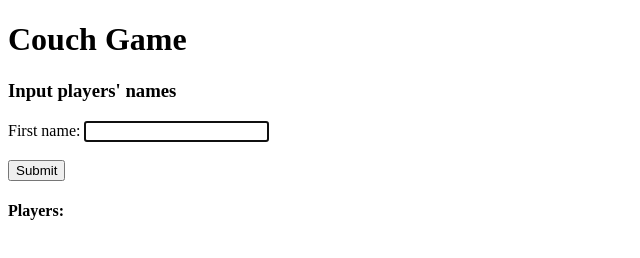
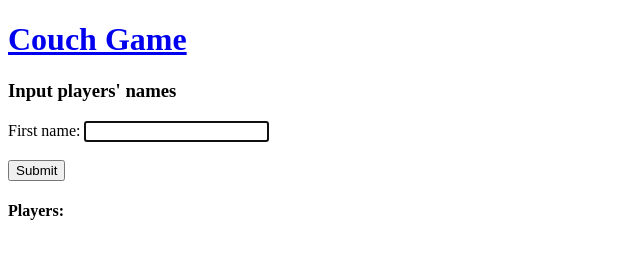
Before and after one commit to miguellaher/couch_game, a plain HTML site: page index.html in a window 1280 px wide. Shown: the whole page, without its empty margins (0-640 px from the left). Drawn offline with Linux system fonts and the light colour scheme.

Commit message:
Added a href link to the Couch Game header to refresh or restart page

```diff
--- a/index.html
+++ b/index.html
@@ -7,7 +7,7 @@
     <title>Document</title>
   </head>
   <body onload="onload()">
-    <h1>Couch Game</h1>
+    <h1><a href="index.html">Couch Game</a></h1>
     <h3>Input players' names</h3>
     <form id="inputNameForm">
       <span id="first_name_text">First name:</span>
```
